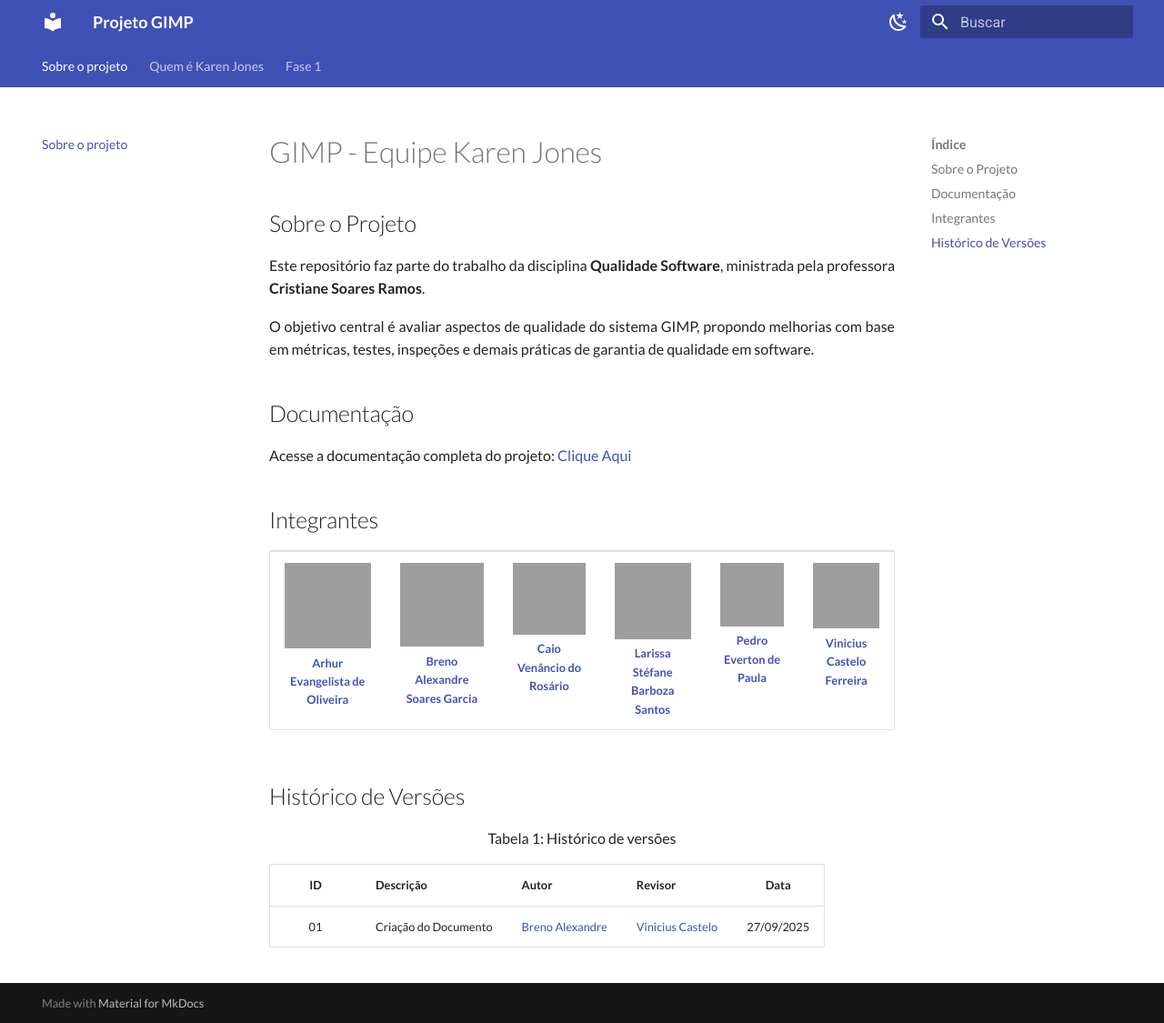
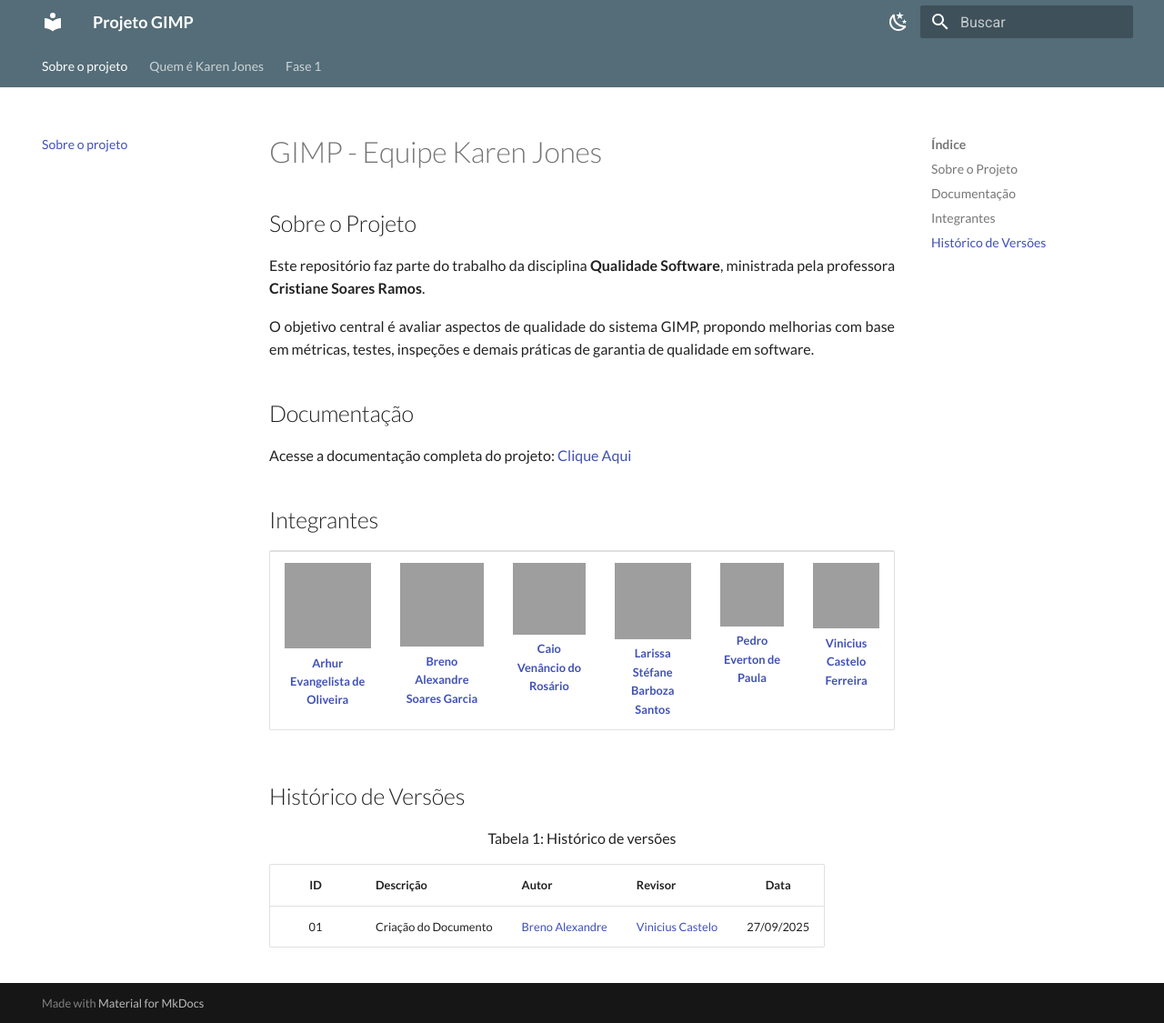
Before and after one commit to FCTE-Qualidade-de-Software-1/2025-2_T02_Karen_Jones, an MkDocs documentation site: the page built from docs/index.md, in a window 1280 px wide and 1125 px high. Shown: the whole window at 91% size. Built offline with MkDocs 1.6.1 and Material for MkDocs 9.7.7, drawn with Linux system fonts in a browser that asks for light colours; grey boxes are pictures that could not be loaded.

Commit message:
Update mkdocs.yml

```diff
--- a/mkdocs.yml
+++ b/mkdocs.yml
@@ -17,7 +17,6 @@
   name: material
   language: pt-BR
 
-  # Recursos de navegação e usabilidade
   features:
     - announce.dismiss
     - content.action.edit
@@ -32,25 +31,23 @@
     - search.share
     - search.suggest
 
-  # Paleta de cores e temas
+  # Paleta de cores estilo GIMP
   palette:
-    - media: "(prefers-color-scheme)"
+    - media: "(prefers-color-scheme: light)"
+      scheme: default
+      primary: blue grey
+      accent: deep orange
       toggle:
         icon: material/weather-night
-        name: Mudar para modo claro
-    - media: "(prefers-color-scheme: light)"
-      scheme: default
-      primary: indigo
-      accent: indigo
-      toggle:
-        icon: material/brightness-4
         name: Mudar para modo escuro
+
     - media: "(prefers-color-scheme: dark)"
       scheme: slate
-      primary: black
-      accent: indigo
+      primary: grey
+      accent: deep orange
       toggle:
-        icon: material/brightness-6
-        name: Usar preferência do sistema
+        icon: material/weather-sunny
+        name: Mudar para modo claro
+
 extra_css:
   - css/custom.css
```
